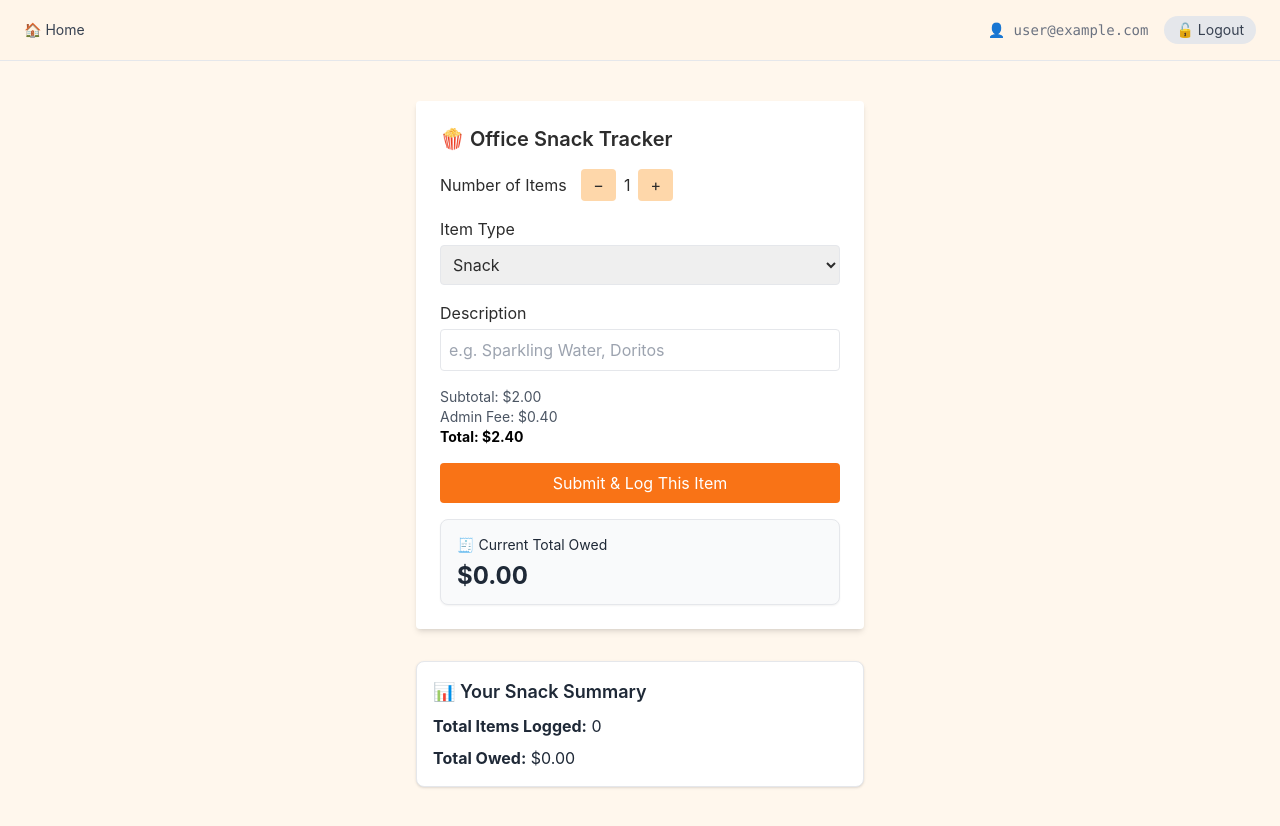
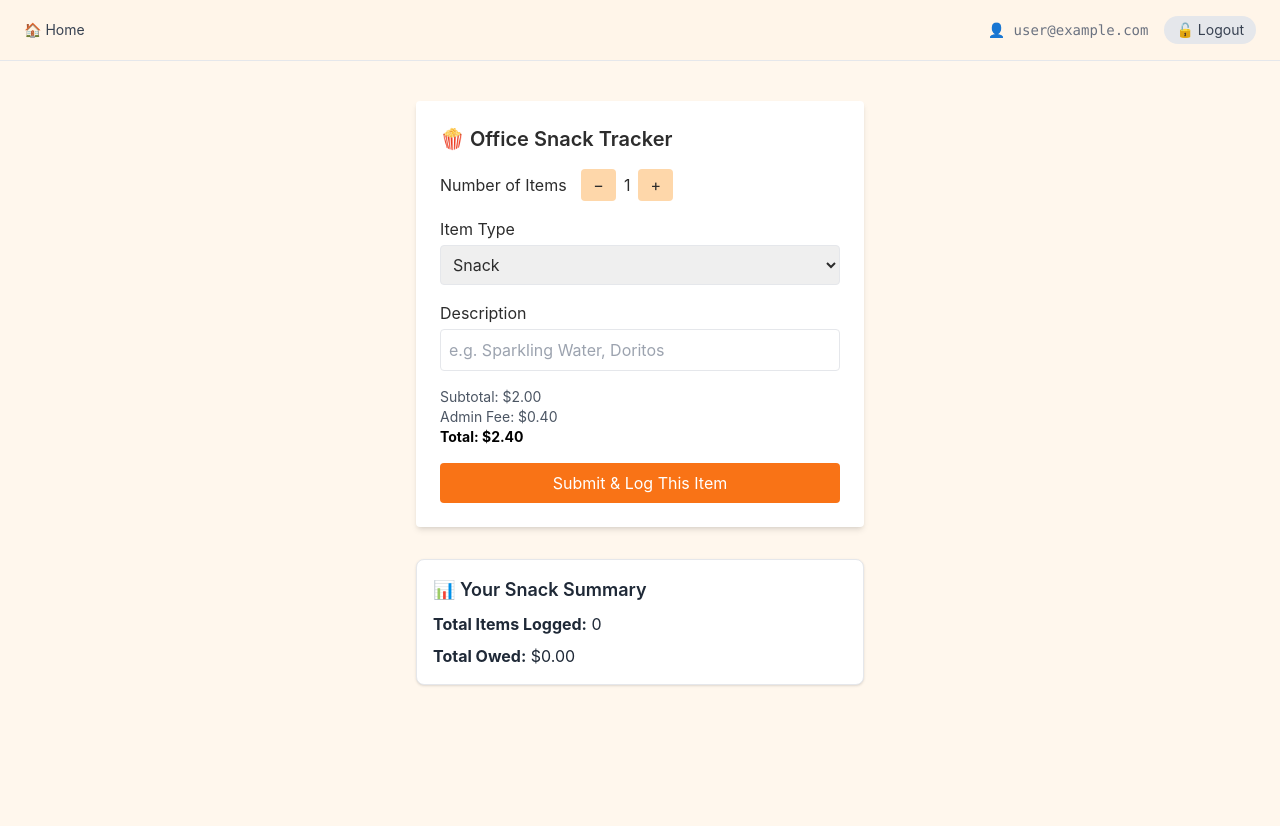
Before and after one commit to katiash/office-snack-tracker, a Next.js app: page / in a window 1280 px wide. Shown: the top 826 px of the page. Built offline with nearby package versions, Linux system fonts and the light colour scheme; no server answers; the database is empty; sample sign-in values are in the browser's storage.

Commit message:
Removed outdated Total Owed block from SnackForm; now relying on unified live summary from page.tsx

```diff
--- a/components/SnackForm.tsx
+++ b/components/SnackForm.tsx
@@ -27,7 +27,7 @@ export default function SnackForm({ onLogSubmitted }: SnackFormProps) {
   const [description, setDescription] = useState('');
   const [submitting, setSubmitting] = useState(false);
   const [success, setSuccess] = useState(false);
-  const [userTotalOwed, setUserTotalOwed] = useState<number>(0);
+  const [, setUserTotalOwed] = useState<number>(0);
 
   const unitPrice = itemType === 'print' ? (printType === 'color' ? 0.5 : 0.15) : 2;
   const subtotal = unitPrice * itemCount;
@@ -53,27 +53,31 @@ export default function SnackForm({ onLogSubmitted }: SnackFormProps) {
       return;
     }
 
-    setSubmitting(true);
-    try {
     const newLog: SnackLog = {
       userId: user.uid,
       timestamp: Timestamp.now(),
       itemType,
-        printType: itemType === 'print' ? printType : undefined,
       count: itemCount,
       description,
       subtotal,
       adminFee,
       total,
+      ...(itemType === 'print' && { printType }), // ✅ only include if relevant
     };
 
+    setSubmitting(true);
+    try {
       await addDoc(collection(db, 'snackLogs'), newLog);
 
-      onLogSubmitted?.({ ...newLog, timestamp: new Date() });
+      // Notify parent or optimistically update if onLogSubmitted is passed
+      if (typeof onLogSubmitted === 'function') {
+        onLogSubmitted(newLog);
+      }
 
       setSuccess(true);
       setItemCount(1);
       setItemType('snack');
+      setPrintType('bw'); // Reset printType too, just in case
       setDescription('');
     } catch (err: unknown) {
       if (err instanceof Error) {
@@ -171,12 +175,15 @@ export default function SnackForm({ onLogSubmitted }: SnackFormProps) {
         <p className="text-green-600 text-sm mt-2">✅ Item logged successfully!</p>
       )}
 
-      {typeof userTotalOwed === 'number' && (
+{/* If you still want the total to appear within SnackForm.tsx for design reasons:
+Pass userTotalOwed as a prop from page.tsx down to SnackForm, and use it purely for display.
+ */}
+      {/* {typeof userTotalOwed === 'number' && (
         <div className="mt-6 bg-gray-50 border border-gray-200 text-gray-800 px-4 py-3 rounded-lg shadow-sm">
           <span className="text-sm">🧾  Current Total Owed </span>
           <div className="text-2xl font-bold mt-1">${userTotalOwed.toFixed(2)}</div>
         </div>
-      )}
+      )} */}
     </form>
   );
 }
```
Lines whose indentation alone changed are shown as unchanged.
